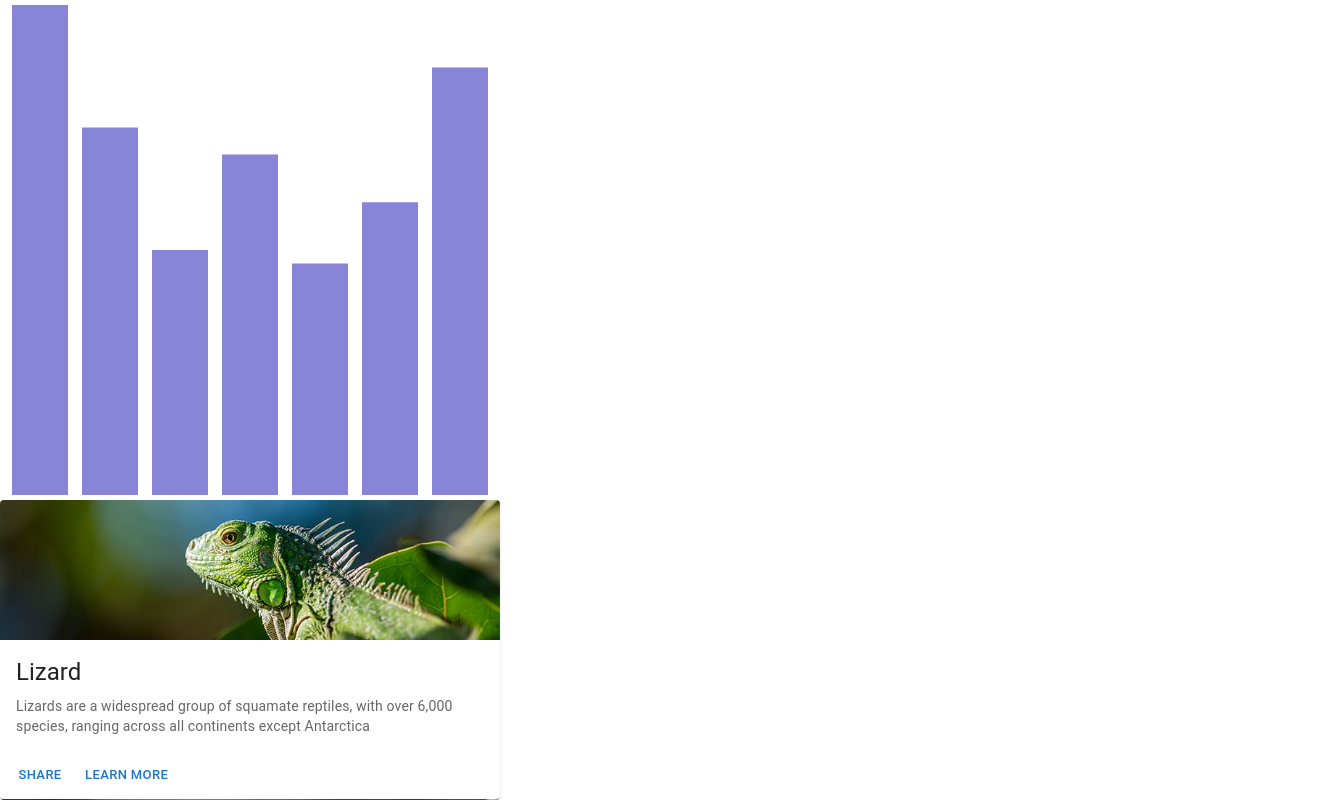
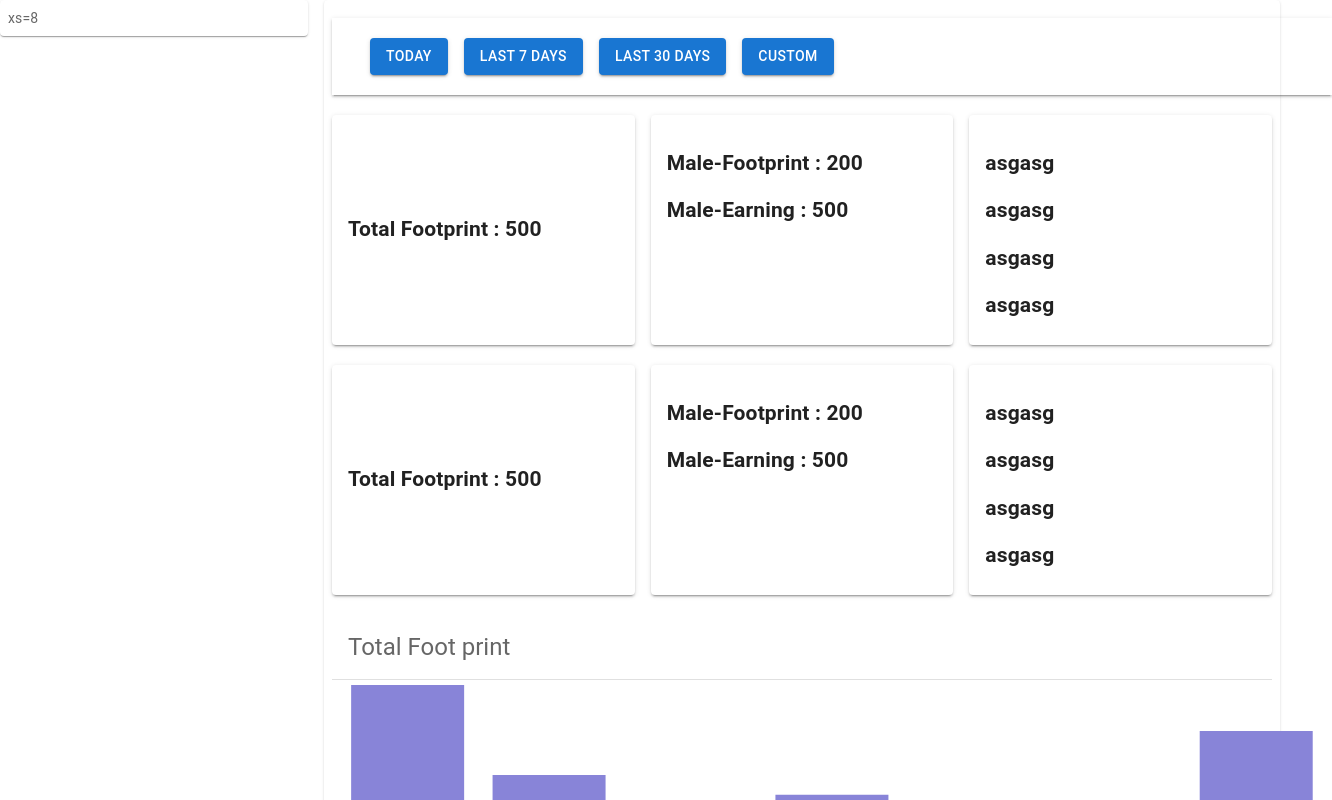
Before and after one commit to alanasBD/polygon, a Next.js app: page / in a window 1280 px wide. Shown: the top 800 px of the page, 1332 px wide, since content can reach past the window. Built offline with nearby package versions, Linux system fonts and the light colour scheme.

Commit message:
first commit

```diff
--- a/components/Cart.tsx
+++ b/components/Cart.tsx
@@ -1,14 +1,29 @@
-import React from 'react';
-import Card from '@mui/material/Card';
-import CardActions from '@mui/material/CardActions';
-import CardContent from '@mui/material/CardContent';
-import CardMedia from '@mui/material/CardMedia';
-import Button from '@mui/material/Button';
-import Typography from '@mui/material/Typography';
+import React from "react";
+import Card from "@mui/material/Card";
+import CardActions from "@mui/material/CardActions";
+import CardContent from "@mui/material/CardContent";
+import CardMedia from "@mui/material/CardMedia";
+import Button from "@mui/material/Button";
+import Typography from "@mui/material/Typography";
+import { Box, Divider } from "@mui/material";
+import Grid from "@mui/material/Grid";
+import Paper from "@mui/material/Paper";
+import { styled } from "@mui/material/styles";
+const Item = styled(Paper)(({ theme }) => ({
+  backgroundColor: theme.palette.mode === "dark" ? "#1A2027" : "#fff",
+  ...theme.typography.body2,
+  padding: theme.spacing(1),
+  textAlign: "center",
+  color: theme.palette.text.secondary,
+}));
+
 const Cart = () => {
   return (
     <div>
       <Card sx={{ maxWidth: 500 }}>
+        <Typography gutterBottom variant="h5" component="div">
+          Lizard
+        </Typography>
         <CardMedia
           component="img"
           height="140"
@@ -16,18 +31,17 @@ const Cart = () => {
           alt="green iguana"
         />
         <CardContent>
-        <Typography gutterBottom variant="h5" component="div">
-          Lizard
-        </Typography>
-        <Typography variant="body2" color="text.secondary">
-          Lizards are a widespread group of squamate reptiles, with over 6,000
-          species, ranging across all continents except Antarctica
-        </Typography>
+          <Grid container spacing={2}>
+            <Grid item xs={5}>
+            <Item>  asdfsd</Item>
+            </Grid>
+
+
+            <Grid item xs={5}>
+              <Item>xs=8</Item>
+            </Grid>
+          </Grid>
         </CardContent>
-      <CardActions>
-        <Button size="small">Share</Button>
-        <Button size="small">Learn More</Button>
-      </CardActions>
       </Card>
     </div>
   );
--- a/components/Chart.tsx
+++ b/components/Chart.tsx
@@ -1,15 +1,32 @@
-import React from 'react';
-import { BarChart,Bar } from 'recharts';
+import React from "react";
+import { BarChart, Bar,XAxis, Tooltip  } from "recharts";
+import List from "@mui/material/List";
+import ListItem from "@mui/material/ListItem";
+import ListItemText from "@mui/material/ListItemText";
+import Divider from "@mui/material/Divider";
+import Typography from "@mui/material/Typography";
+import { Toolbar } from "@mui/material";
 
-
-const Chart = (props:any) => {
-    console.log(props);
-
+const style = {
+  width: "100%",
+  bgcolor: "background.paper",
+};
+const Chart = (props: any) => {
   return (
     <div>
-           <BarChart width={500} height={500} data={props.data}>
+      <List sx={style} style={{margin:"20px 0"}} component="nav" aria-label="mailbox folders">
+        <ListItem>
+          <Typography variant="h5" gutterBottom>
+            Total Foot print
+          </Typography>
+        </ListItem>
+        <Divider />
+        <BarChart width={1000} height={400} data={props.data}>
           <Bar dataKey="uv" fill="#8884d8" />
+          <XAxis dataKey="name"   />
+          <Tooltip/>
         </BarChart>
+      </List>
     </div>
   );
 };
--- /dev/null
+++ b/components/User.tsx
@@ -0,0 +1,50 @@
+import React from "react";
+import Grid from "@mui/material/Grid";
+import Paper from "@mui/material/Paper";
+import { styled } from "@mui/material/styles";
+const Item = styled(Paper)(({ theme }) => ({
+  backgroundColor: theme.palette.mode === "dark" ? "#1A2027" : "#fff",
+  ...theme.typography.body2,
+  padding: theme.spacing(2),
+  textAlign: "left",
+  // color: theme.palette.text.secondary,
+  height: 230,
+}));
+const alignCenter = {
+  display: "flex",
+  //   justifyContent: "center",
+  alignItems: "center",
+};
+const User = () => {
+  return (
+    <div style={{ margin: "20px 0" }}>
+      <Grid container spacing={2}>
+        <Grid item xs={4}>
+          <Item style={alignCenter} sx={{ boxShadow: 2 }}>
+            <h2>Total Footprint : 500</h2>
+          </Item>
+        </Grid>
+        <Grid item xs={4}>
+          <Item sx={{ boxShadow: 2 }}>
+            <div>
+
+                <h2>Male-Footprint : 200</h2>
+                <h2>Male-Earning : 500</h2>
+
+            </div>
+          </Item>
+        </Grid>
+        <Grid item xs={4}>
+          <Item sx={{ boxShadow: 2 }}>
+            <h2>asgasg</h2>
+            <h2>asgasg</h2>
+            <h2>asgasg</h2>
+            <h2>asgasg</h2>
+          </Item>
+        </Grid>
+      </Grid>
+    </div>
+  );
+};
+
+export default User;
--- a/pages/index.tsx
+++ b/pages/index.tsx
@@ -1,56 +1,64 @@
-import Head from 'next/head'
-import Image from 'next/image'
-import Chart from '../components/Chart'
+import Head from "next/head";
+import Image from "next/image";
+import { styled } from "@mui/material/styles";
+import styles from "../styles/Home.module.css";
+import dynamic from "next/dynamic";
+import Cart from "../components/Cart";
+import { Button } from "@mui/material";
+import Box from "@mui/material/Box";
+import User from "../components/User";
+import Paper from "@mui/material/Paper";
+import Grid from "@mui/material/Grid";
 
-import styles from '../styles/Home.module.css'
-import dynamic from "next/dynamic";
-import Cart from '../components/Cart';
+const Item = styled(Paper)(({ theme }) => ({
+  backgroundColor: theme.palette.mode === "dark" ? "#1A2027" : "#fff",
+  ...theme.typography.body2,
+  padding: theme.spacing(1),
 
-const SimpleBarChartWithoutSSR = dynamic(
-  import("../components/Chart"),
-  { ssr: false }
-);
+  color: theme.palette.text.secondary,
+}));
 
+const Chart = dynamic(import("../components/Chart"), { ssr: false });
 
 const data = [
   {
-    name: 'Page A',
+    name: "Page A",
     uv: 4000,
     pv: 2400,
     amt: 2400,
   },
   {
-    name: 'Page B',
+    name: "Page B",
     uv: 3000,
     pv: 1398,
     amt: 2210,
   },
   {
-    name: 'Page C',
+    name: "Page C",
     uv: 2000,
     pv: 9800,
     amt: 2290,
   },
   {
-    name: 'Page D',
+    name: "Page D",
     uv: 2780,
     pv: 3908,
     amt: 2000,
   },
   {
-    name: 'Page E',
+    name: "Page E",
     uv: 1890,
     pv: 4800,
     amt: 2181,
   },
   {
-    name: 'Page F',
+    name: "Page F",
     uv: 2390,
     pv: 3800,
     amt: 2500,
   },
   {
-    name: 'Page G',
+    name: "Page G",
     uv: 3490,
     pv: 4300,
     amt: 2100,
@@ -58,17 +66,50 @@ const data = [
 ];
 
 export default function Home() {
+  const handleClick = () => {
+    console.log("clicked");
+  };
   return (
+    <div>
+      <Grid container spacing={2}>
+        <Grid item xs={3}>
+          <Item>xs=8</Item>
+        </Grid>
+        <Grid item xs={9}>
+          <Item>
+            <div>
+              <Box
+                sx={{ boxShadow: 2 }}
+                style={{ width: "1000px" }}
+              >
+                <div style={{ margin: "10px 20px", padding: "20px 10px" }}>
+                  <Button
+                    onClick={handleClick}
+                    sx={{ mx: 1 }}
+                    variant="contained"
+                  >
+                    Today
+                  </Button>
+                  <Button sx={{ mx: 1 }} variant="contained">
+                    Last 7 days
+                  </Button>
+                  <Button sx={{ mx: 1 }} variant="contained">
+                    Last 30 days
+                  </Button>
+                  <Button sx={{ mx: 1 }} variant="contained">
+                    Custom
+                  </Button>
+                </div>
+              </Box>
+              <User />
+              <User />
 
-    <div>
-     <SimpleBarChartWithoutSSR data={data}/>
-
-     {
-      data.map((user,index) =>  <Cart key={index}></Cart>)
-     }
-      <h2>Hello</h2>
-  </div>
-
-
-  )
+              <Chart data={data} />
+              <Chart data={data} />
+            </div>
+          </Item>
+        </Grid>
+      </Grid>
+    </div>
+  );
 }
```
Lines whose indentation alone changed are shown as unchanged.
